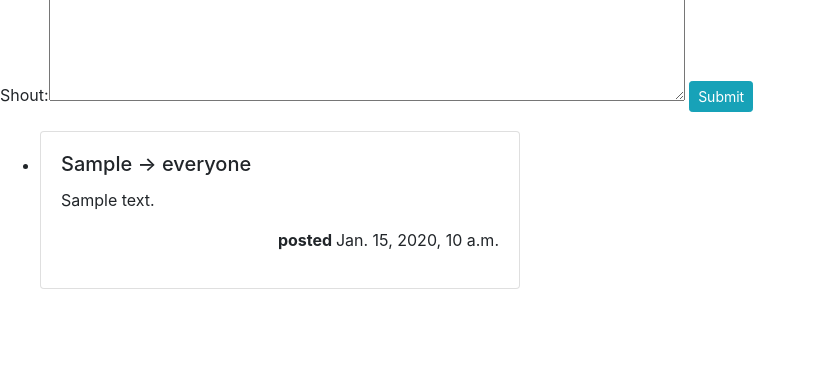
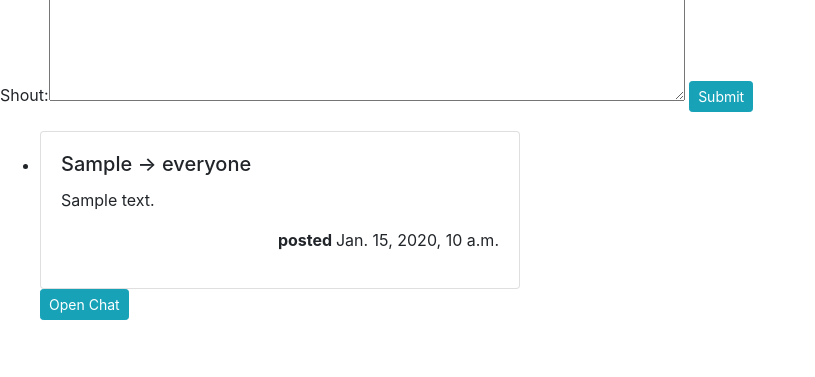
Before and after one commit to GabrielRodriguez66/TheSocialNetwork, a Django app: page /social/timeline/ in a window 1280 px wide. Shown: the part 389-766 px from the top of the page, without its empty margins (0-815 px from the left). Run offline with Django 3.2, Linux system fonts and the light colour scheme; a user stored in the database is signed in; tables that the repository leaves empty hold one stand-in row (values such as "Sample post"); some libraries are stand-ins or nearby versions.

Commit message:
Partially added open chat functionality

```diff
--- a/social/forms.py
+++ b/social/forms.py
@@ -6,6 +6,10 @@ from social.widgets import BuscadorDeUsuarioField
 
 class ShoutForm(forms.Form):
     text = forms.CharField(widget=forms.Textarea(attrs={'rows':4, 'cols': 60}), label='Shout', max_length=240, required=True)
+
+
+class ChatForm(forms.Form):
+    text = forms.CharField(widget=forms.Textarea(attrs={'rows':4, 'cols': 60}), label='Message Text', max_length=240, required=True)
 
 
 class SearchForm(forms.Form):
--- a/social/models.py
+++ b/social/models.py
@@ -18,8 +18,13 @@ class SocialNetworkUser(models.Model):
         return self.usuario.username
 
 
+class Chat(models.Model):
+    creation_date = models.DateTimeField('date created')
+
+
 class Message(models.Model):
     text = models.TextField()
     pub_date = models.DateTimeField('date published', default=datetime.now())
     author = models.ForeignKey(SocialNetworkUser, on_delete=models.CASCADE)
     recipients = models.ManyToManyField(SocialNetworkUser, related_name="friend_list", blank=True)
+    chat = models.ForeignKey(Chat, on_delete=models.SET_NULL, null=True)
--- a/social/templates/social/base.html
+++ b/social/templates/social/base.html
@@ -1,6 +1,6 @@
 {% load static %}
 
-<link rel="stylesheet" type="text/css" href="{% static 'polls/css/style.css' %}">
+<link rel="stylesheet" type="text/css" href="{% static 'social/style.css' %}">
 
 <!-- Bootstrap CSS -->
 <link rel="stylesheet" href="https://stackpath.bootstrapcdn.com/bootstrap/4.3.1/css/bootstrap.min.css"
--- a/social/templates/social/timeline.html
+++ b/social/templates/social/timeline.html
@@ -56,7 +56,7 @@
                             <div style="float:right" ><p> <strong> posted </strong> {{ shout.pub_date }}</p></div>
                         </div>
                     </div>
-                    </li> <br>
+                    </li>
                 {% else %}
                     <li> <div class="card" style="width: 30rem;">
                         <div class="card-body">
@@ -64,9 +64,66 @@
                             <div><p>{{ shout.text }}</p></div>
                             <div style="float:right" ><p> <strong> posted </strong> {{ shout.pub_date }}</p></div>
                         </div>
+
                     </div>
-                    </li> <br>
+                    </li>
+
                 {% endif %}
+
+                <!-- Button trigger modal -->
+                <button class="btn btn-info btn-sm" data-toggle="modal" data-target="#Modal{{ forloop.counter }}">
+                    Open Chat
+                </button><br> <br>
+
+                <!-- Modal -->
+                <div class="modal fade" id="Modal{{ forloop.counter }}" tabindex="-1" role="dialog" aria-labelledby="ModalScrollableTitle" aria-hidden="true">
+                    <div class="modal-dialog" role="document">
+                        <div class="modal-content">
+                            <div class="modal-header">
+
+                                <h5 class="modal-title" id="ModalScrollableTitle"> Chat </h5>
+
+                                <button type="button" class="close" data-dismiss="modal" aria-label="Close">
+                                    <span aria-hidden="true">&times;</span>
+                                </button>
+
+                            </div>
+
+                            <form action="{% url "social:open_chat" shout.id %}" method="POST">
+                                {% csrf_token %}
+                                <div class="modal-body">
+                                    {{ chat_form }}
+                                    <br>
+                                    <div style="float:right" >
+                                        <input type="submit" class="btn btn-primary" value="Send">
+                                    </div>
+                                    <br><br><hr>
+                                    <ul>
+                                        {#                                            {%  for shout in shouts %}#}
+                                        {#                                                {% if shout.recipients.count == 2 and friend in shout.recipients.all%}#}
+                                        {#                                                    <li>#}
+                                        {#                                                        {% if shout.author == shout.recipients.last %}#}
+                                        {#                                                            <h5 class="card-title">{{ shout.author.usuario.first_name }} -> {{ shout.recipients.first.usuario.first_name }}</h5>#}
+                                        {#                                                        {% else %}#}
+                                        {#                                                            <h5 class="card-title">{{ shout.author.usuario.first_name }} -> {{ shout.recipients.last.usuario.first_name }}</h5>#}
+                                        {#                                                        {% endif %}#}
+                                        {#                                                        <div><p>{{ shout.text }}</p></div>#}
+                                        {#                                                        <div style="float:right" ><p> <strong> posted </strong> {{ shout.pub_date }}</p></div>#}
+                                        {#                                                    </li><br>#}
+                                        {#                                                    <hr>#}
+                                        {#                                                {% endif %}#}
+                                        {#                                            {% endfor %}#}
+                                    </ul>
+                                </div>
+
+                                <div class="modal-footer">
+                                    <button type="button" class="btn btn-secondary" data-dismiss="modal">Close</button>
+                                </div>
+                            </form>
+
+                        </div>
+                    </div>
+                </div>
             {% endfor %}
         </ul>
     {% else %}
--- a/social/urls.py
+++ b/social/urls.py
@@ -5,6 +5,8 @@ from . import views
 app_name = 'social'
 urlpatterns = [
     path("chat/<int:friend_pk>/<str:view>", views.chat_manager, name="chat"),
+    path("open_chat/<int:message_id>/", views.chat_manager, name="open_chat"),
+    path("new_chat/<int:friend_pk>/", views.new_chat_view, name="new_chat"),
     path("friends/", views.friends_view, name="friends"),
     path('timeline/', views.timeline, name='timeline'),
     path('search/', views.search, name="search"),
--- a/social/views.py
+++ b/social/views.py
@@ -13,9 +13,9 @@ from django.views.decorators.cache import never_cache
 from django.views.decorators.http import require_http_methods
 
 from social.admin import SocialNetworkBackend
-from social.forms import RegisterForm, LoginForm
+from social.forms import RegisterForm, LoginForm, ChatForm
 from .forms import SearchForm, ShoutForm
-from .models import SocialNetworkUser, Message, FriendRequested
+from .models import SocialNetworkUser, Message, FriendRequested, Chat
 
 
 @never_cache
@@ -36,10 +36,11 @@ def asocia_usuario(request):
 
 
 @login_required
-def friends_view(request, friend_pk=None, view=None):
-    form = ShoutForm()
+def friends_view(request):
+    form = ChatForm()
     friends = request.user.socialnetworkuser.friends.all()
-    return render(request, 'social/my_friends.html', {'my_friends_list': friends, 'form': form, })
+    return render(request, 'social/my_friends.html', {'my_friends_list': friends, 'form': form, 'shouts':
+        Message.objects.filter(recipients=request.user.socialnetworkuser).order_by('-pub_date') })
 
 
 def logout_view(request):
@@ -158,7 +159,8 @@ def timeline(request):
         form = ShoutForm()
     messages = Message.objects.filter(recipients=request.user.socialnetworkuser).order_by('-pub_date')
     friend_requests = FriendRequested.objects.filter(destinatario=request.user.socialnetworkuser.usuario_id)
-    return render(request, 'social/timeline.html', {'shouts': messages, 'forms': form, 'friend_requests': friend_requests,})
+    return render(request, 'social/timeline.html', {'shouts': messages, 'forms': form,
+                                                    'friend_requests': friend_requests, 'chat_form': ChatForm()})
 
 
 def home(request):
@@ -175,3 +177,23 @@ def chat_manager(request, friend_pk, view):
         message.recipients.add(request.user.socialnetworkuser)
         message.recipients.add(recipient)
         return HttpResponseRedirect(reverse("social:"+view))
+
+
+@login_required
+def new_chat_view(request, friend_pk):
+    form = ChatForm(request.POST or None)
+    if form.is_valid():
+        new_chat = Chat.objects.create(creation_date=timezone.now())
+        message = Message.objects.create(text=request.POST["text"], author=request.user.socialnetworkuser,
+                                         pub_date=timezone.now(), chat=new_chat)
+        recipient = get_object_or_404(SocialNetworkUser, pk=friend_pk)
+        message.recipients.add(request.user.socialnetworkuser)
+        message.recipients.add(recipient)
+        return HttpResponseRedirect(reverse("social:friends"))
+
+
+@login_required
+def open_chat_view(request, message_id):
+    chat = get_object_or_404(Message, pk=message_id).chat
+    messages = chat.message_set.order_by('-pub_date')
+    return render(request, 'social/timeline.html', {'chat_messages': messages,  'chat_form': ChatForm() })
```
Also changed, not shown: social/templates/social/my_friends.html (+6 -5 lines), social/templates/social/search.html (+5 -5 lines).
